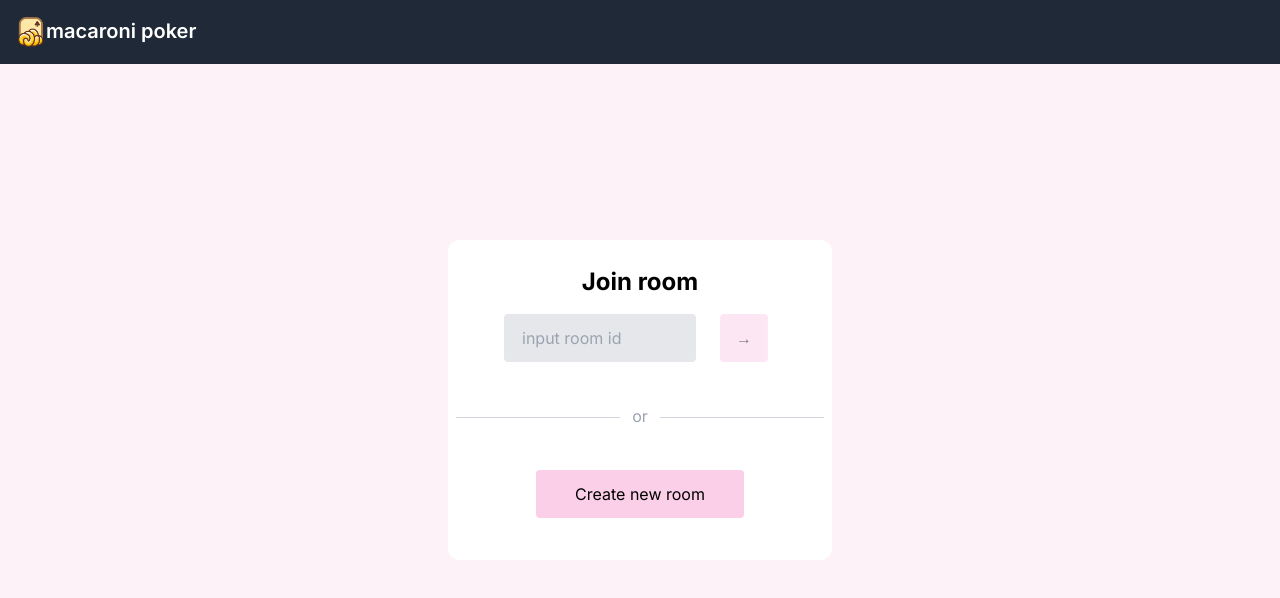
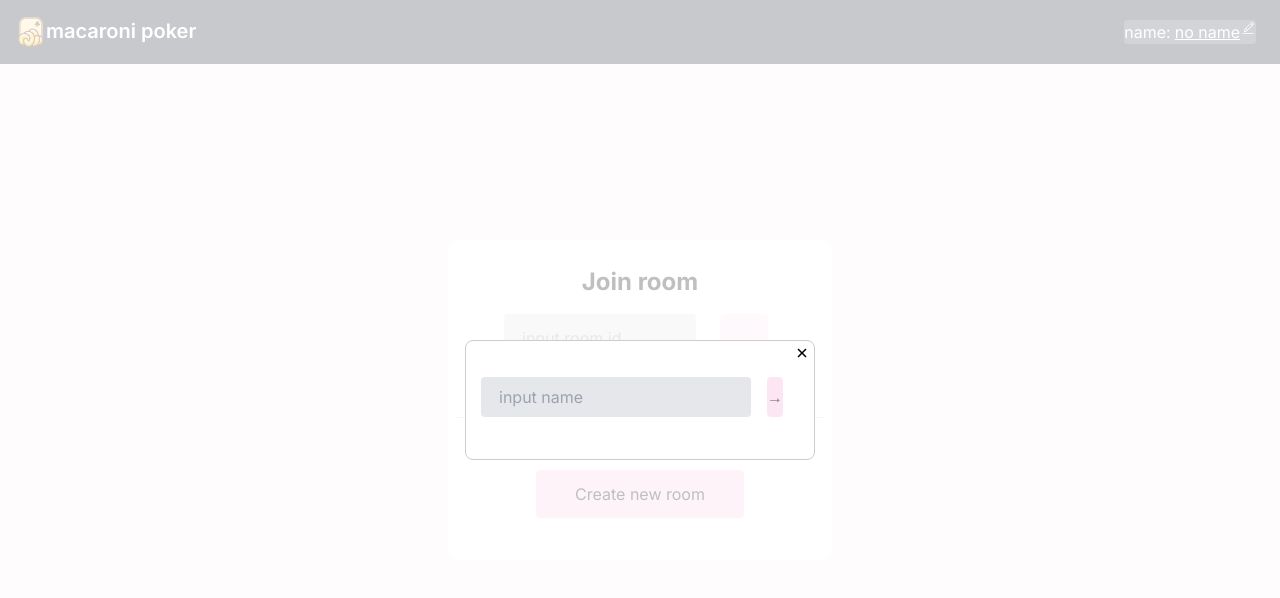
Before and after one commit to macaroni10y/planning-poker-front-nextjs, a Next.js app: page / in a window 1280 px wide. Shown: the top 598 px of the page. Built offline with nearby package versions, Linux system fonts and the light colour scheme.

Commit message:
enable users to change name on top page

```diff
--- a/app/(routes)/page.tsx
+++ b/app/(routes)/page.tsx
@@ -1,13 +1,18 @@
 "use client";
+import EditNameDialog from "@/app/_components/uiparts/EditNameDialog";
 import Header from "@/app/_components/uiparts/Header";
 import HorizontalLine from "@/app/_components/uiparts/HorizontalLine";
 import TheButton from "@/app/_components/uiparts/TheButton";
+import { nameNotSet, userNameAtom } from "@/app/_lib/atoms";
+import { useAtom } from "jotai/index";
 import { useRouter } from "next/navigation";
-import { KeyboardEventHandler, useState } from "react";
+import React, { KeyboardEventHandler, useState } from "react";
 
 const Page = () => {
 	const router = useRouter();
 	const [roomId, setRoomId] = useState<string>("");
+	const [userName, setUserName] = useAtom(userNameAtom);
+	const [isDialogOpen, setIsDialogOpen] = useState<boolean>(false);
 
 	const isValid = () => !!roomId && !/\s/.test(roomId) && !roomId.includes("/");
 
@@ -22,7 +27,7 @@ const Page = () => {
 	return (
 		<>
 			<div className="absolute w-full">
-				<Header />
+				<Header onEdit={() => setIsDialogOpen(true)} />
 			</div>
 			<div className="h-screen bg-pink-50 flex items-center justify-center">
 				<div className="bg-white rounded-xl w-2/3 max-w-sm h-2/5 flex flex-col justify-evenly">
@@ -54,6 +59,13 @@ const Page = () => {
 					</div>
 				</div>
 			</div>
+			<EditNameDialog
+				isOpen={userName === nameNotSet || isDialogOpen}
+				onClick={(candidate: string) => {
+					setUserName(candidate);
+				}}
+				onClose={() => setIsDialogOpen(false)}
+			/>
 		</>
 	);
 };
--- a/app/(routes)/rooms/[roomId]/page.tsx
+++ b/app/(routes)/rooms/[roomId]/page.tsx
@@ -9,14 +9,14 @@ import { nameNotSet, userNameAtom } from "@/app/_lib/atoms";
 import useWebSocket from "@/app/_lib/useWebSocket";
 import { Vote } from "@/app/_types/types";
 import { useAtom } from "jotai/index";
-import React, { useCallback, useEffect, useState } from "react";
+import React, { useCallback, useState } from "react";
 
 const Page = ({ params }: { params: { roomId: string } }) => {
 	const extractedRoomId = params.roomId.substring(0, 12);
 	const [selectedCardNumber, selectCardNumber] = useState<Vote>("not yet");
 	const [userName, setUserName] = useAtom(userNameAtom);
 
-	const [isOpen, setIsOpen] = useState<boolean>(false);
+	const [isDialogOpen, setIsDialogOpen] = useState<boolean>(false);
 
 	const connection = useWebSocket({
 		roomId: extractedRoomId,
@@ -24,8 +24,9 @@ const Page = ({ params }: { params: { roomId: string } }) => {
 		onReset: useCallback(() => selectCardNumber(() => "not yet"), []),
 	});
 	return (
+		<>
 			<div className="h-screen bg-pink-50">
-			<Header roomId={extractedRoomId} onEdit={() => setIsOpen(true)} />
+				<Header roomId={extractedRoomId} onEdit={() => setIsDialogOpen(true)} />
 				<div className="flex flex-col items-center h-5/6">
 					<VoteResultsContainer
 						participantVotes={connection.participants.map((it) => it.vote)}
@@ -44,15 +45,16 @@ const Page = ({ params }: { params: { roomId: string } }) => {
 						}}
 						selectedCard={selectedCardNumber}
 					/>
+				</div>
+			</div>
 			<EditNameDialog
-					isOpen={userName === nameNotSet || isOpen}
+				isOpen={userName === nameNotSet || isDialogOpen}
 				onClick={(candidate: string) => {
 					setUserName(candidate);
 				}}
-					onClose={() => setIsOpen(false)}
+				onClose={() => setIsDialogOpen(false)}
 			/>
-			</div>
-		</div>
+		</>
 	);
 };
 
```
Lines whose indentation alone changed are shown as unchanged.
